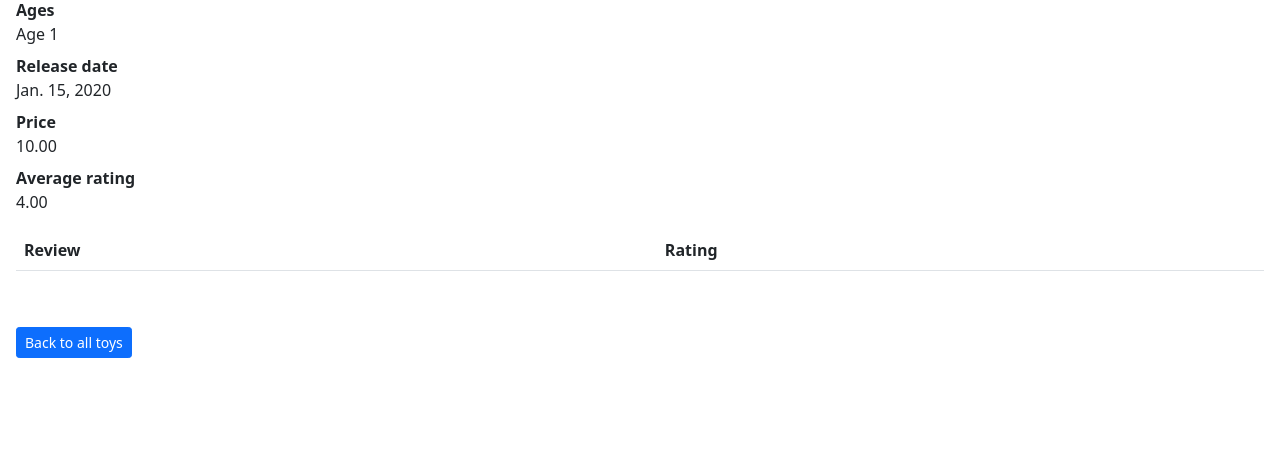
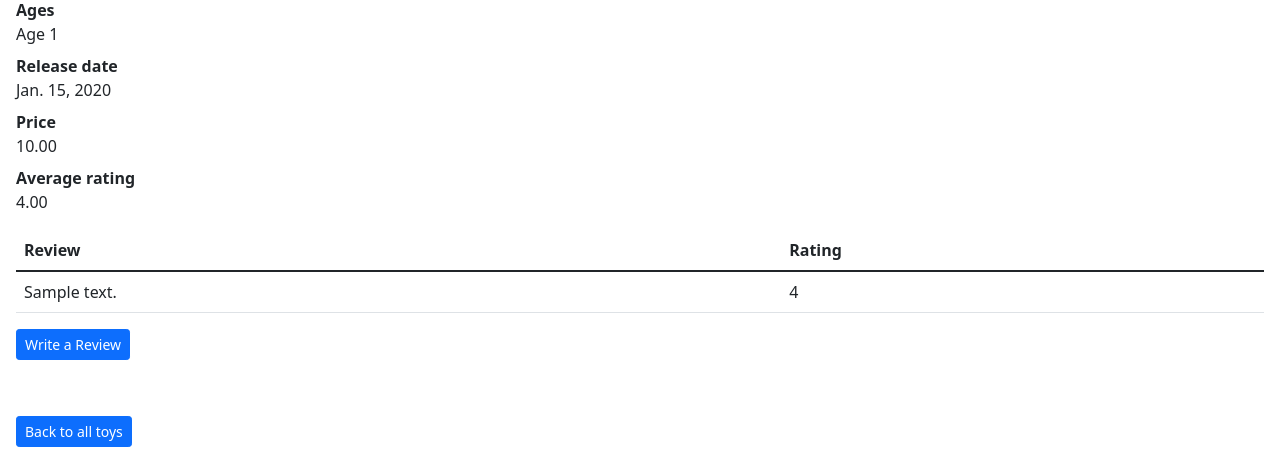
Before and after one commit to cosc140-s22/cosc140-lab5-jcav, a Django app: page /products/1 in a window 1280 px wide. Shown: the part 337-800 px from the top of the page. Run offline with Django 4.2, Linux system fonts and the light colour scheme; a user stored in the database is signed in; tables that the repository leaves empty hold one stand-in row (values such as "Sample post"); lists and menus that the app fills with data are empty; parts of the project's set-up code (start-up, migrations or seed data) failed here and were passed over.

Commit message:
Finished Lab

```diff
--- a/products/forms.py
+++ b/products/forms.py
@@ -1,4 +1,10 @@
 from django import forms
+from .models import Review
 
 class ProductFilterForm(forms.Form):
     name_search = forms.CharField(label="Name search", max_length=50, required=False)
+
+class ReviewForm(forms.ModelForm):
+  class Meta:
+    model = Review
+    fields = ['stars','review']
--- a/products/models.py
+++ b/products/models.py
@@ -1,14 +1,15 @@
 from django.db import models
 from django.contrib.auth import models as auth_models
 from django.db.models import Avg
+from django.core.validators import MinValueValidator, MaxValueValidator
 
 
 class Product(models.Model):
     name = models.CharField(max_length=50, blank=False)
     description = models.TextField(blank=True)
-    price = models.DecimalField(max_digits=6, decimal_places=2, blank=False)
-    minimum_age_appropriate = models.IntegerField(default=0, blank=False)
-    maximum_age_appropriate = models.IntegerField(default=-1, blank=False)
+    price = models.DecimalField(max_digits=6, decimal_places=2, blank=False, validators=[MinValueValidator(0.00)])
+    minimum_age_appropriate = models.IntegerField(default=0, blank=False, validators=[MinValueValidator(0)])
+    maximum_age_appropriate = models.IntegerField(default=-1, blank=False,validators= [MaxValueValidator(110)])
     release_date = models.DateField()
 
     def __str__(self):
@@ -26,7 +27,7 @@ class Product(models.Model):
             return f"Ages {self.minimum_age_appropriate} to {self.maximum_age_appropriate}"
 
 class Review(models.Model):
-    stars = models.IntegerField()
+    stars = models.IntegerField(validators=[MinValueValidator(1),MaxValueValidator(5)])
     review = models.TextField()
     product = models.ForeignKey(Product, models.CASCADE)
     user = models.ForeignKey(auth_models.User, models.CASCADE)
--- a/products/templates/products/review.html
+++ b/products/templates/products/review.html
@@ -7,7 +7,11 @@
 
 <section>
 
-{# Add new review form here #}
+<form action="{% url 'createreview' product.id %}" method="POST">
+  {% csrf_token %}
+  {{ form.as_table }}
+  <input type="submit" value="Add review">
+</form>
 
 </section>
 
--- a/products/templates/products/show.html
+++ b/products/templates/products/show.html
@@ -19,16 +19,22 @@
         <th>Rating</th>
     </thead>
     <tbody>
+      {% for review in product.review_set.all %}
+        <tr>
+          <td> {{ review.review }} </td>
+          <td> {{ review.stars }}</td>
+        </tr>
 
-        {# Add the contents of the review table here #}
+      {% endfor %}
 
     </tbody>
 </table>
 </section>
 
 <section>
-
-{# Add button/link to get to the review form here #}
+  {% if user.is_authenticated %}
+    <a class="btn btn-sm btn-primary" href="{% url 'createreview' product.id %}">Write a Review</a>
+  {% endif %}
 
 </section>
 
--- a/products/views.py
+++ b/products/views.py
@@ -1,7 +1,9 @@
 from django.shortcuts import render, get_object_or_404
 from django.db.models import Prefetch
 from .models import Product
-from .forms import ProductFilterForm
+from .forms import ProductFilterForm, ReviewForm
+from django.contrib.auth.decorators import login_required
+from django.shortcuts import redirect
 
 def index(request):
     products = Product.objects.all().order_by('name')
@@ -17,3 +19,19 @@ def show(request, product_id):
     p = get_object_or_404(Product, pk=product_id)
     context = { 'product':p }
     return render(request, 'products/show.html', context)
+
+@login_required
+def create_review(request, product_id):
+
+  if request.method == 'POST':
+    form = ReviewForm(request.POST)
+    p = get_object_or_404(Product, pk=product_id)
+    if form.is_valid():
+      #create the model
+      p.review_set.create(stars=form.cleaned_data['stars'], review= form.cleaned_data['review'], user = request.user)
+      return redirect('show', p.id)
+  else:
+    form = ReviewForm()
+    p = get_object_or_404(Product, pk=product_id)
+    context = { 'product':p, 'form': form }
+    return render(request, 'products/review.html', context)
--- a/toystore/settings.py
+++ b/toystore/settings.py
@@ -27,7 +27,9 @@ SECRET_KEY = 'django-insecure-ehu47$em41%3vc5z5)$x+1y1vh-e*u@kv5*0!#bju-#i@+96+)
 DEBUG = True
 
 # repl.it happiness
-ALLOWED_HOSTS = ['*']
+ALLOWED_HOSTS = ['*', 'https://cosc140-lab5-jcav.jamescavallo1.repl.co']
+CSRF_TRUSTED_ORIGINS = ['https://cosc140-lab5-jcav.jamescavallo1.repl.co']
+
 X_FRAME_OPTIONS = '*'
 
 
--- a/toystore/urls.py
+++ b/toystore/urls.py
@@ -20,7 +20,7 @@ from django.conf import settings
 from django.conf.urls.static import static
 from django.contrib.auth import views as auth_views
 
-from products.views import index, show
+from products.views import index, show, create_review
 
 
 def root_redirect(request):
@@ -32,5 +32,6 @@ urlpatterns = [
     path('logout/', auth_views.LogoutView.as_view(next_page='/'), name='logout'),
     path('products/', index, name='index'),
     path('products/<int:product_id>', show, name='show'),
+    path('products/<int:product_id>/review/', create_review, name='createreview'),
     path('', root_redirect),
 ] + static(settings.MEDIA_URL, document_root=settings.MEDIA_ROOT)
```
Also changed, not shown: 1 other file.
